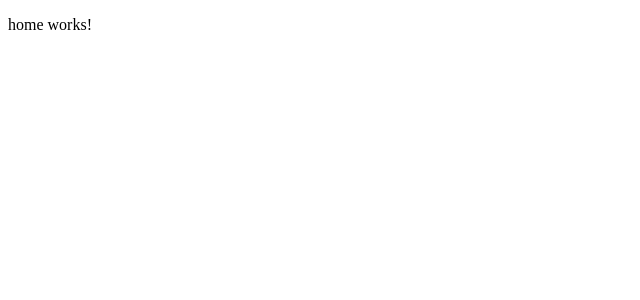
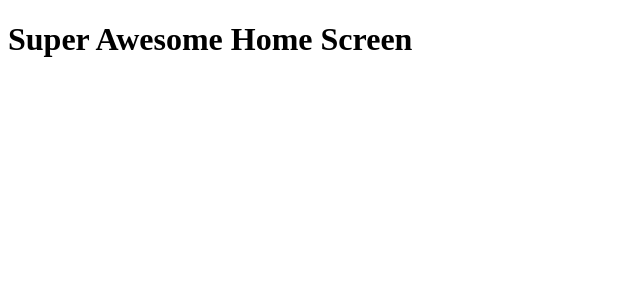
Before and after one commit to Nishanth-Moolam/language_app, an Angular app in the folder language-fe/: page / in a window 1280 px wide. Shown: the top 300 px of the page, without its empty margins (0-640 px from the left). Built offline with nearby package versions, Linux system fonts and the light colour scheme.

Commit message:
Added github actions workflow

```diff
--- a/language-fe/src/app/home/components/home/home.component.html
+++ b/language-fe/src/app/home/components/home/home.component.html
@@ -1 +1,5 @@
-<p>home works!</p>
+<div>
+    <h1>
+        Super Awesome Home Screen
+    </h1>
+</div>
```
Also changed, not shown: 1 other file (tests, documents, lock files or other folders).
